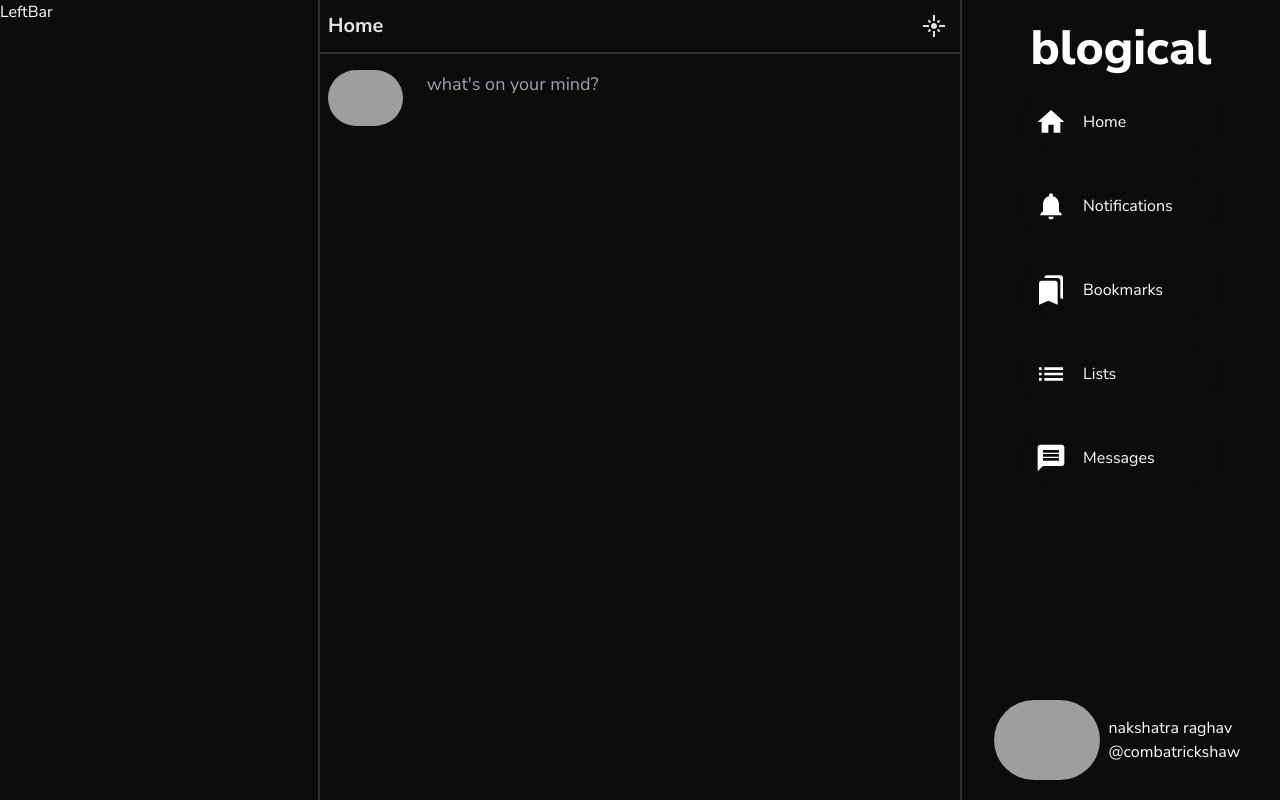
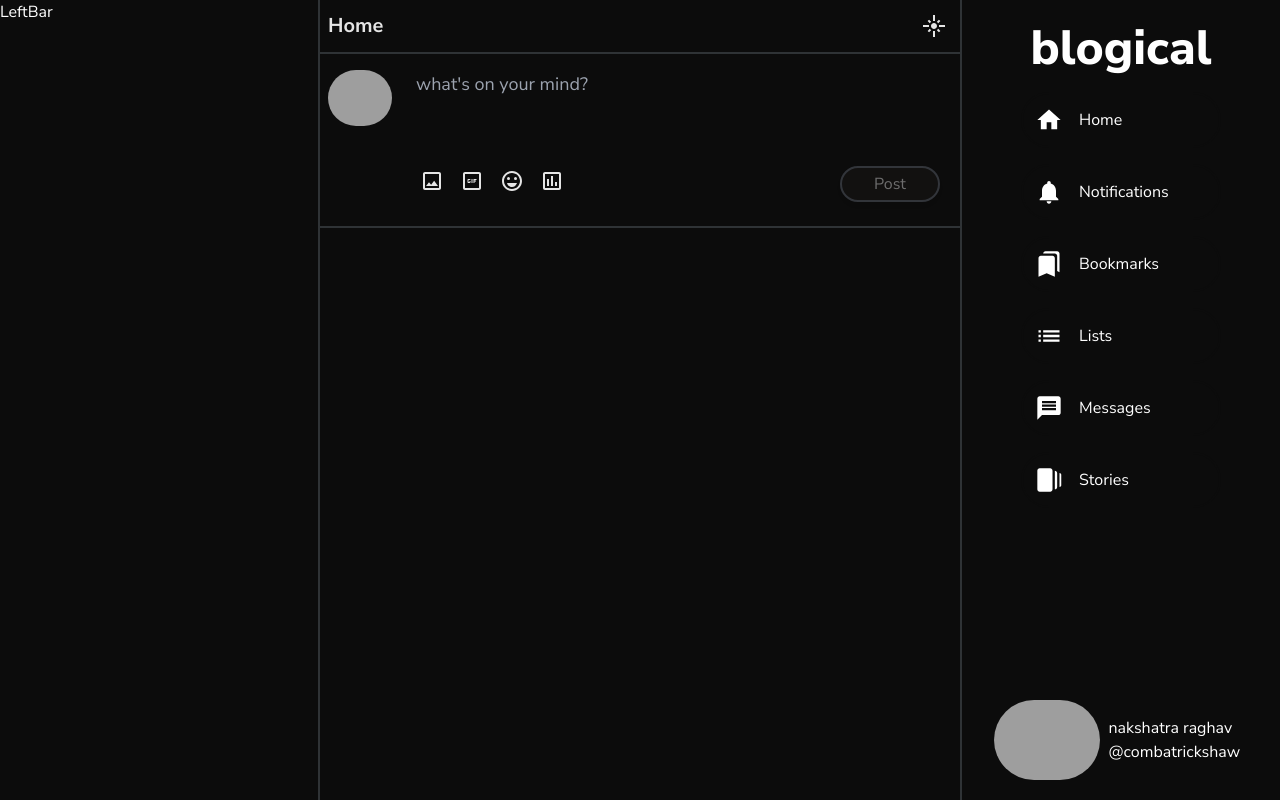
Before and after one commit to nakshatraraghav/blogical, a React (Vite) app: page / in a window 1280 px wide. Built offline with nearby package versions, Linux system fonts and the light colour scheme; grey boxes are pictures that could not be loaded.

Commit message:
(Home:Input) image input funcionality added

```diff
--- a/src/assets/Icons/Icons.ts
+++ b/src/assets/Icons/Icons.ts
@@ -71,3 +71,15 @@ export const outlinedIcons = {
   Bookmarks: BookmarksOutlinedIcon,
   List: ListOutlinedIcon,
 };
+
+import InsertPhotoOutlinedIcon from "@mui/icons-material/InsertPhotoOutlined";
+import GifBoxOutlinedIcon from "@mui/icons-material/GifBoxOutlined";
+import EmojiEmotionsOutlinedIcon from "@mui/icons-material/EmojiEmotionsOutlined";
+import PollOutlinedIcon from "@mui/icons-material/PollOutlined";
+
+export const inputIcons = {
+  photo: InsertPhotoOutlinedIcon,
+  gif: GifBoxOutlinedIcon,
+  emoji: EmojiEmotionsOutlinedIcon,
+  poll: PollOutlinedIcon,
+};
--- a/src/components/Input/Input.tsx
+++ b/src/components/Input/Input.tsx
@@ -1,25 +1,92 @@
-import { useState } from "react";
+import { useState, useRef } from "react";
 import { user } from "../../data/user";
+
+import { inputIcons } from "../../assets/Icons/Icons";
+import CloseIcon from "@mui/icons-material/Close";
 
 const Input = () => {
   const [text, setText] = useState<string>("");
+  const [file, setFile] = useState<any>();
+  const imageIconRef = useRef<HTMLInputElement>(null);
   return (
-    <div className="flex space-x-2 mx-2">
+    <div className="flex space-x-2 px-2 justify-between border-b-2 pb-6 border-border-gray ">
       <img
         src={user.profilePicture}
-        className="h-14 rounded-full mr-2 hover:opacity-60 transition-opacity"
+        className="h-14 w-16 rounded-full mr-2 hover:opacity-60 transition-opacity"
         alt="User's Profile Picture"
       />
+      <div className="w-full flex flex-col">
         <textarea
-        className="w-full bg-transparent outline-none overflow-y-scroll px-2 text-lg resize-none"
+          className="w-full h-12 xl:h-20 bg-transparent outline-none overflow-y-scroll mb-2 px-2 text-lg resize-none"
           placeholder="what's on your mind?"
           onChange={(evt) => {
             setText(evt.target.value);
           }}
-        rows={2}
         />
+        {file ? (
+          <div className="relative">
+            <div
+              onClick={() => {
+                setFile(null);
+              }}
+              className="absolute w-8 h-8 bg-[#15181c] hover:bg-[#272c26] bg-opacity-75 rounded-full flex items-center justify-center top-1 left-1 cursor-pointer"
+            >
+              <CloseIcon sx={{ fontSize: "28px" }} />
+            </div>
+            <img
+              src={file}
+              className="rounded-2xl max-h-80 w-full object-contain"
+              alt="Image not found"
+            />
+          </div>
+        ) : null}
+        <div className="pl-1 flex w-full items-center justify-between">
+          <div className="space-x-4 flex">
+            <div
+              className="ml-2"
+              onClick={() => {
+                imageIconRef.current?.click();
+              }}
+            >
+              <inputIcons.photo className="input-icons" />
+              <input
+                type="file"
+                ref={imageIconRef}
+                onChange={(evt) => {
+                  const fileReader = new FileReader();
+                  if (evt.target.files) {
+                    fileReader.readAsDataURL(evt.target.files[0]);
+                  }
+                  fileReader.onload = (readerEvt) => {
+                    setFile(readerEvt.target?.result);
+                  };
+                }}
+                hidden
+              />
+            </div>
+            <div>
+              <inputIcons.gif className="input-icons" />
+            </div>
+            <div>
+              <inputIcons.emoji className="input-icons" />
+            </div>
+            <div>
+              <inputIcons.poll className="input-icons" />
+            </div>
+          </div>
+          <button
+            disabled={!text}
+            className="button py-1 rounded-full w-[100px] mr-3 disabled:opacity-40"
+          >
+            Post
+          </button>
+        </div>
+      </div>
     </div>
   );
 };
 
 export default Input;
+function MutableRefObject<T>() {
+  throw new Error("Function not implemented.");
+}
--- a/src/components/Rightbar/RightBarMenu/RightBarMenu.tsx
+++ b/src/components/Rightbar/RightBarMenu/RightBarMenu.tsx
@@ -1,28 +1,33 @@
 import { filledIcons, outlinedIcons } from "../../../assets/Icons/Icons";
+import WebStoriesIcon from "@mui/icons-material/WebStories";
 
 const RightBarMenu = () => {
   return (
     <div className="flex flex-col items-center justify-center xl:items-start xl:w-[300px]">
       <div className="w-full flex flex-col items-center justify-center">
-        <div className="menu-item-div mt-5">
-          <filledIcons.Home sx={{ fontSize: "32px" }} />
+        <div className="menu-item-div mt-5 ">
+          <filledIcons.Home sx={{ fontSize: "28px" }} />
           <h4 className="ml-4 menu-item-txt">Home</h4>
         </div>
         <div className="menu-item-div">
-          <filledIcons.Notifications sx={{ fontSize: "32px" }} />
+          <filledIcons.Notifications sx={{ fontSize: "28px" }} />
           <h4 className="ml-4 menu-item-txt">Notifications</h4>
         </div>
         <div className="menu-item-div">
-          <filledIcons.Bookmarks sx={{ fontSize: "32px" }} />
+          <filledIcons.Bookmarks sx={{ fontSize: "28px" }} />
           <h4 className="ml-4 menu-item-txt">Bookmarks</h4>
         </div>
         <div className="menu-item-div">
-          <filledIcons.Lists sx={{ fontSize: "32px" }} />
+          <filledIcons.Lists sx={{ fontSize: "28px" }} />
           <h4 className="ml-4 menu-item-txt">Lists</h4>
         </div>
         <div className="menu-item-div">
-          <filledIcons.Message sx={{ fontSize: "32px" }} />
+          <filledIcons.Message sx={{ fontSize: "28px" }} />
           <h4 className="ml-4 menu-item-txt">Messages</h4>
+        </div>
+        <div className="menu-item-div">
+          <WebStoriesIcon sx={{ fontSize: "28px" }} />
+          <h4 className="ml-4 menu-item-txt">Stories</h4>
         </div>
       </div>
     </div>
--- a/src/pages/Home/Home.tsx
+++ b/src/pages/Home/Home.tsx
@@ -8,7 +8,7 @@ const Home = () => {
       <div className="flex justify-between items-center border-b-2 p-2 border-border-gray w-full sticky mb-4">
         <h2 className="text-lg sm:text-xl font-bold">Home</h2>
         <div className="w-9 h-9 flex items-center justify-center xl:px-0 ml-auto cursor-pointer">
-          <FlareSharpIcon />
+          <FlareSharpIcon className="hover:bg-[#272c26] bg-opacity-75 rounded-full flex items-center justify-center cursor-pointer" />
         </div>
       </div>
       <div>
--- a/src/styles/App.css
+++ b/src/styles/App.css
@@ -12,7 +12,7 @@
   } */
 
   .menu-item-div {
-    @apply flex w-1/12 justify-center my-6 px-5 rounded-3xl xl:my-3 hover:bg-jotai-green-dark hover:border-jotai-green-light items-center xl:p-3 border-2 border-bg-black xl:w-[200px] cursor-pointer xl:justify-start lg:rounded-full xl:hover:bg-jotai-green-dark xl:hover:border-jotai-green-light transition-all;
+    @apply flex w-1/12 justify-center my-4 px-5 rounded-3xl xl:my-2 hover:bg-jotai-green-dark hover:border-jotai-green-light items-center xl:p-3 border-2 border-bg-black xl:w-[200px] cursor-pointer xl:justify-start lg:rounded-full xl:hover:bg-jotai-green-dark xl:hover:border-jotai-green-light transition-all;
   }
 
   .input {
@@ -23,6 +23,10 @@
     @apply mt-2 w-full py-2 rounded-xl text-white bg-stone-900 border-2 border-gray-500 hover:border-jotai-green-light shadow-md hover:bg-jotai-green-dark transition-all;
   }
 
+  .input-icons {
+    @apply h-5 w-5 cursor-pointer transition-all hover:transition-transform duration-300 ease-in-out hover:scale-125 text-[];
+  }
+
   .menu-item-txt {
     @apply hidden xl:flex;
   }
--- a/src/styles/index.css
+++ b/src/styles/index.css
@@ -12,5 +12,5 @@ body {
 }
 
 ::selection {
-  background-color: rgb(30, 134, 100);
+  background-color: #047672;
 }
```
Lines whose indentation alone changed are shown as unchanged.
